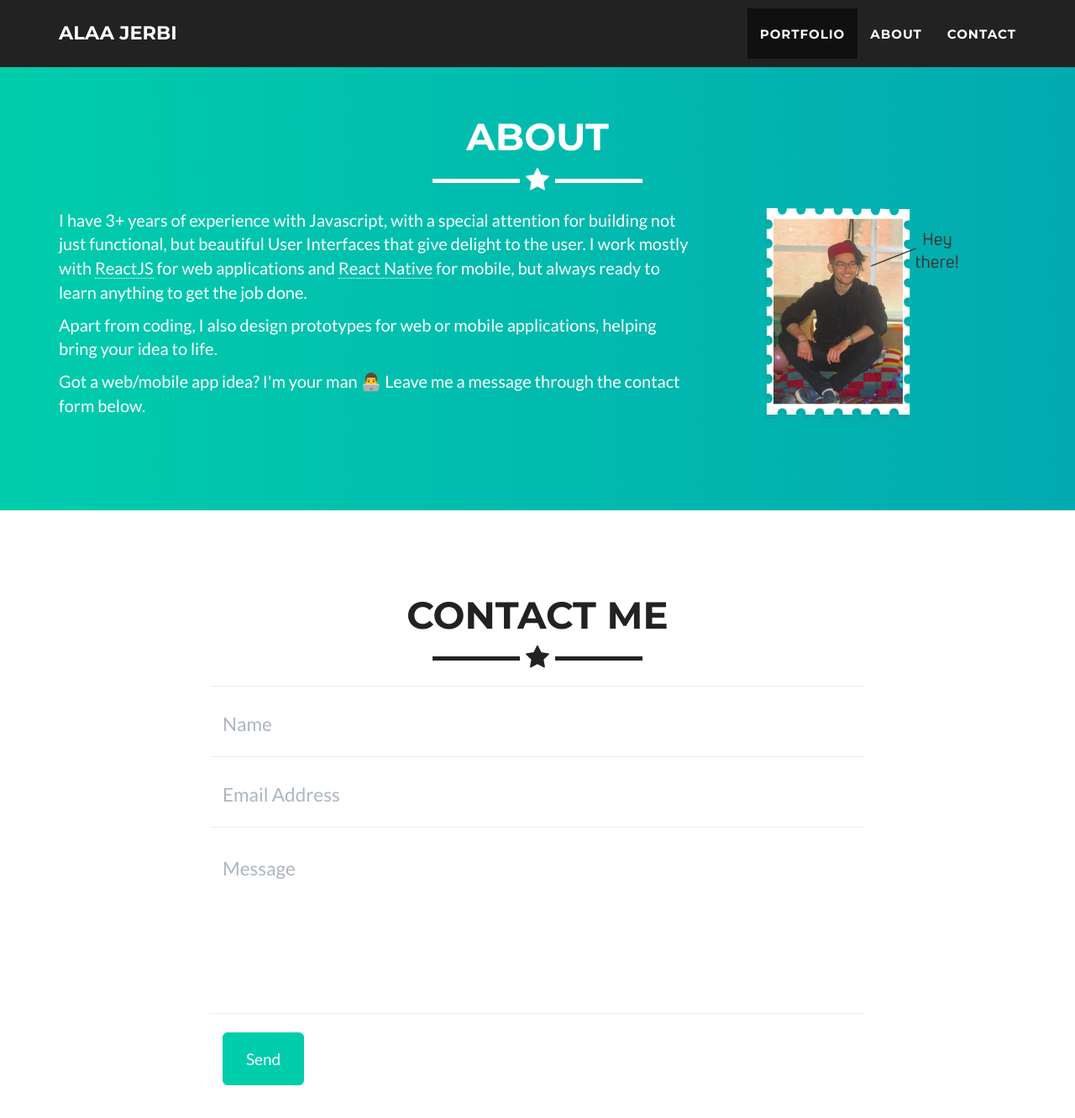
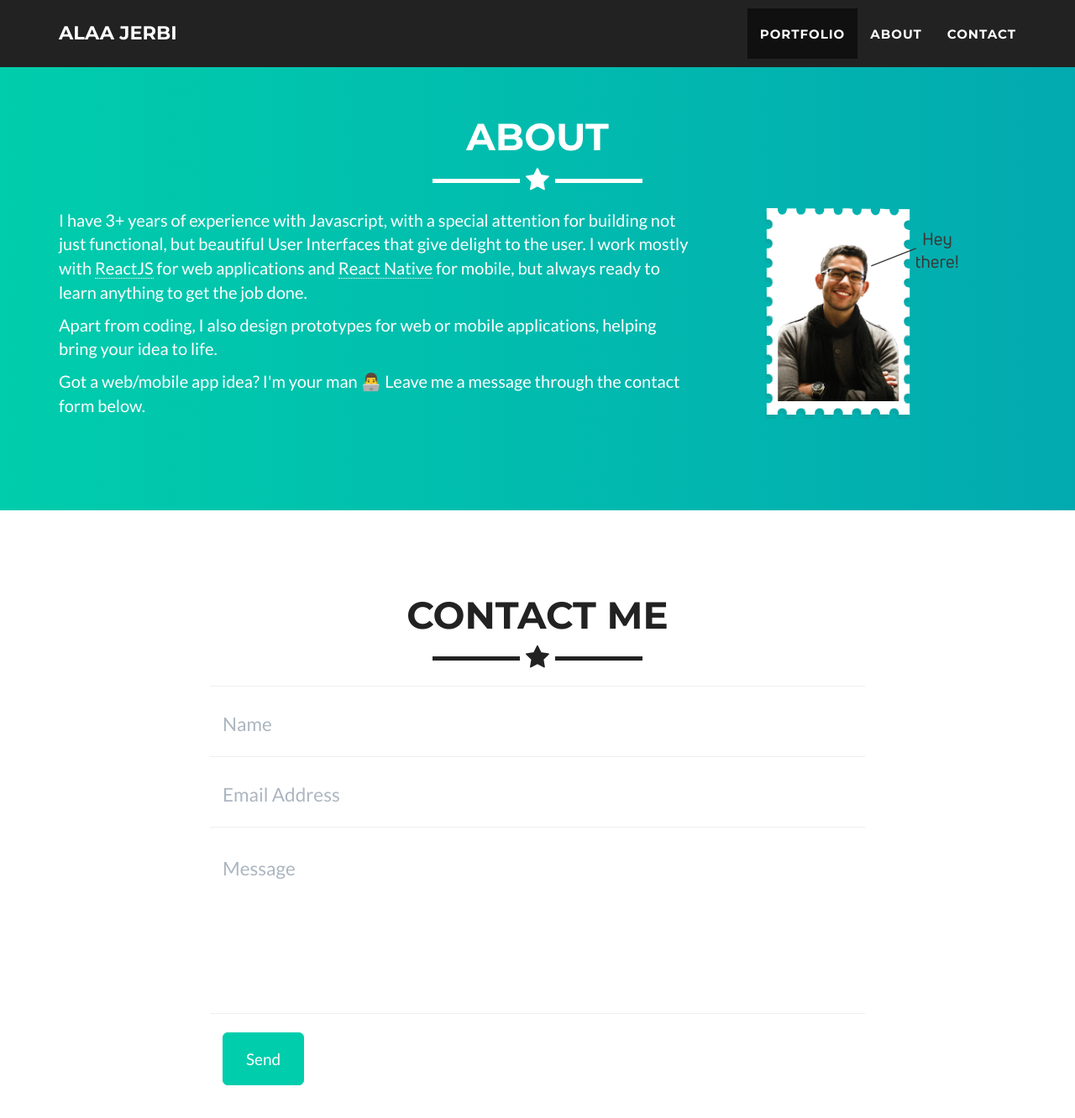
Before and after one commit to alaajerbi/alaajerbi.github.io, a Jekyll site: the page built from _posts/2020-10-03-tlibra.markdown, in a window 1280 px wide and 1400 px high, scrolled down 1515 px. Shown: the top 1332 px of the window at 84% size. Built offline with Jekyll 4.4.1, drawn with Linux system fonts in a browser that asks for light colours.

Commit message:
Update about section

```diff
--- a/_includes/about.html
+++ b/_includes/about.html
@@ -14,8 +14,8 @@
 <p>Apart from coding, I also design prototypes for web or mobile applications, helping bring your idea to life.</p>
 <p>Got a web/mobile app idea? I'm your man 👨‍💻 Leave me a message through the contact form below.</p>
                 </div>
-                <div class="col-md-4" style="display: flex; justify-content: center">
-                    <img class="img-responsive" src="img/stamp.png" alt="profile-pic" /
+                <div class="col-md-4" id="about-image" style="display: flex; justify-content: center">
+                    <img class="img-responsive" src="img/stamp.png" alt="Hi there!" /
                 </div>
 
             </div>
--- a/_includes/css/main.css
+++ b/_includes/css/main.css
@@ -505,3 +505,9 @@
     transform: translateZ(0);
     -webkit-transform: translateZ(0);
 }
+
+@media (max-width: 991px) {
+#about-image {
+	margin-top: 30px;
+}
+}
```
Also changed, not shown: img/stamp.png.
